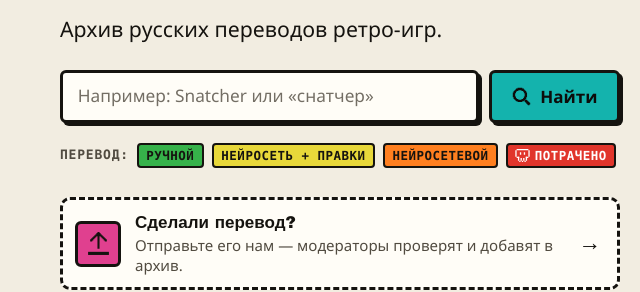
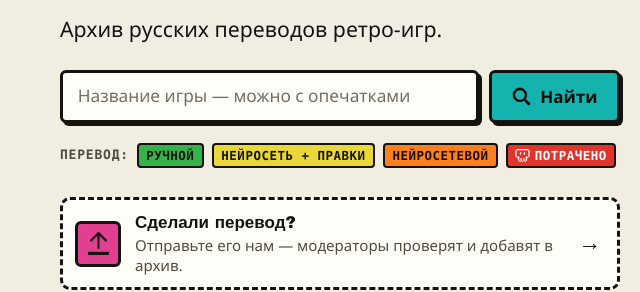
Before and after one commit to Xe-ga/x7q-zk9_mw2r.vp4t-lh8n3b, an Astro site: page / in a window 1280 px wide. Shown: the part 431-723 px from the top of the page, 0-640 px from the left. Built offline with nearby package versions, Linux system fonts and the light colour scheme; Astro itself is replaced by a stand-in of ours; a web font is replaced by a local one.

Commit message:
Главная: убран пример с удалённой игрой в поле поиска
Co-Authored-By: Claude Opus 5.5 <noreply@anthropic.com>

```diff
--- a/src/pages/index.astro
+++ b/src/pages/index.astro
@@ -33,7 +33,7 @@ const pubName = (g: (typeof games)[number]) => (g.data.publisher ? publishers[g.
       <p class="hero__lead">Архив русских переводов ретро-игр.</p>
       <form class="hero__search" action={u('/search/')} method="get" role="search">
         <label for="hero-q" class="sr-only">Название игры</label>
-        <input id="hero-q" class="field" type="search" name="q" placeholder="Например: Snatcher или «снатчер»" autocomplete="off" />
+        <input id="hero-q" class="field" type="search" name="q" placeholder="Название игры — можно с опечатками" autocomplete="off" />
         <button class="btn btn--primary" type="submit"><Icon name="search" />Найти</button>
       </form>
       <div class="hero__types">
```
